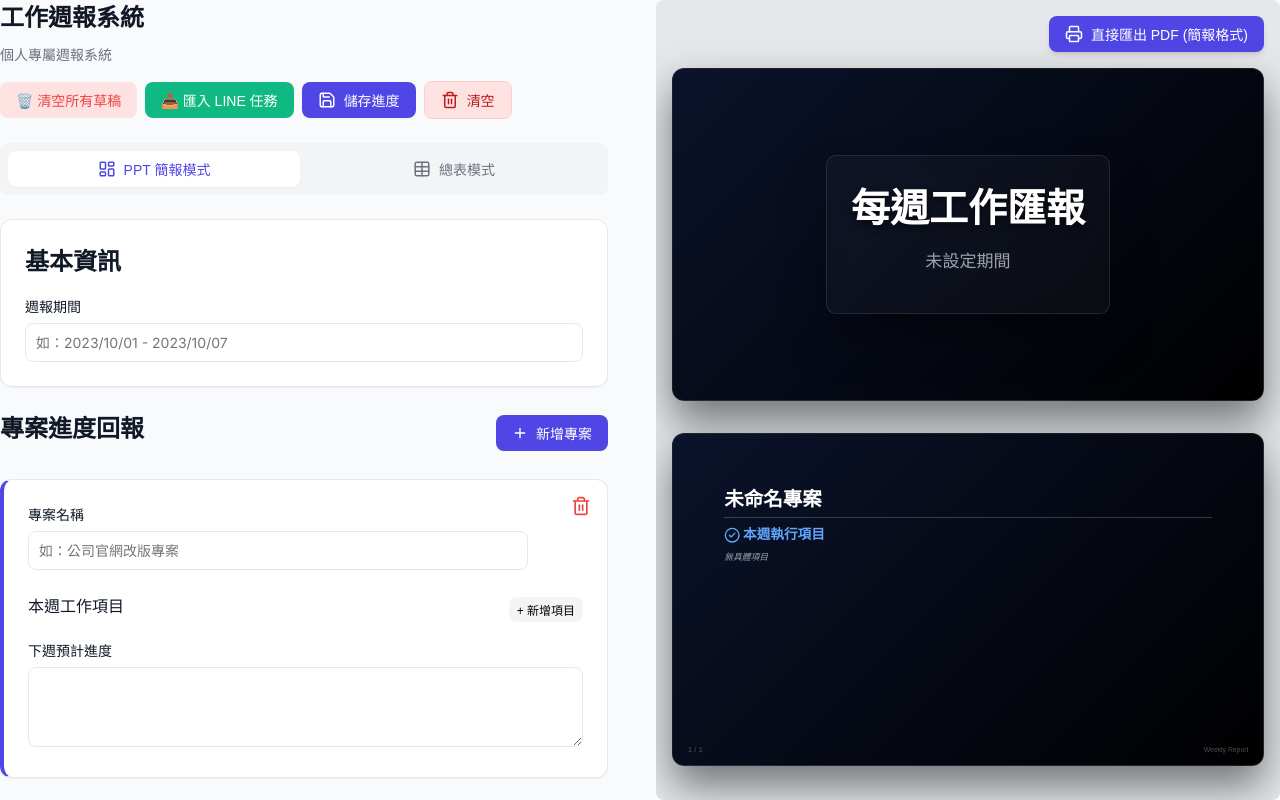
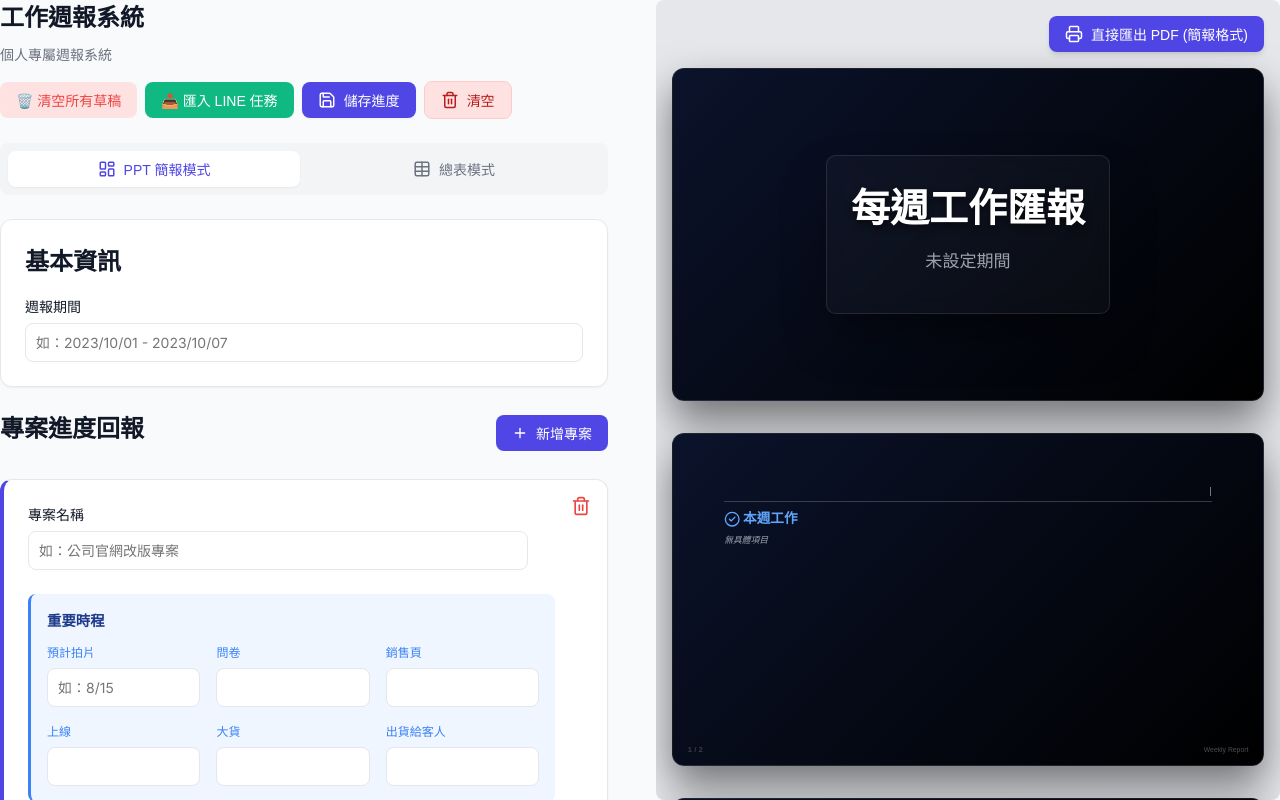
Before and after one commit to soniiifun/weekly-report, a Next.js app: page / in a window 1280 px wide. Both pictures are taken after a click on the button "新增專案". Built offline with nearby package versions, Linux system fonts and the light colour scheme.

Commit message:
Implement global timeline and milestone editing

```diff
--- a/src/app/api/generate/route.ts
+++ b/src/app/api/generate/route.ts
@@ -32,7 +32,8 @@ export async function POST(request: Request) {
 介面定義：
 interface Contact { person: string; progress: string; }
 interface Task { id: string; description: string; hasContact: boolean; contact?: Contact; }
-interface Project { id: string; name: string; tasks: Task[]; nextWeekPlan: string; }
+interface Milestones { filming?: string; questionnaire?: string; salesPage?: string; launch?: string; bulkArrival?: string; shipping?: string; }
+interface Project { id: string; name: string; tasks: Task[]; nextWeekPlan: string; milestones?: Milestones; }
 interface ReportData { employeeName: string; department: string; dateRange: string; projects: Project[]; }
 
 規則：
@@ -43,7 +44,8 @@ interface ReportData { employeeName: string; department: string; dateRange: stri
 5. tasks: 該專案底下的工作項目。每個 task 請產生一個唯一的 id (例如 "t1", "t2")。
 6. contact: 如果工作項目有提到聯絡人、窗口或溝通進度，請將 hasContact 設為 true，並填寫 contact.person (聯絡人名字) 與 contact.progress (溝通進度)。否則 hasContact 設為 false。
 7. nextWeekPlan: 如果草稿有提到該專案下週的計畫，請填寫在這裡。沒有的話請留空字串。
-8. 你的輸出必須是一個純 JSON 物件，不要用 \`\`\`json 包裝，直接輸出 { 開頭的 JSON。
+8. milestones: 如果草稿有提到專案的重要時程，請盡量提取並放入 milestones 物件中。欄位包含：filming (拍片), questionnaire (問卷), salesPage (銷售頁), launch (上線), bulkArrival (大貨), shipping (出貨給客人)。請填入日期或簡短狀態（例如："10/12", "進行中"）。
+9. 你的輸出必須是一個純 JSON 物件，不要用 \`\`\`json 包裝，直接輸出 { 開頭的 JSON。
     `;
 
     const response = await ai.models.generateContent({
--- a/src/components/ReportApp.tsx
+++ b/src/components/ReportApp.tsx
@@ -2,7 +2,7 @@
 
 import React, { useState, useEffect } from 'react';
 import { Plus, Trash2, Printer, Save, CheckCircle2, Bot, LayoutDashboard, Table, ArrowRightCircle, Users } from 'lucide-react';
-import { ReportData, Project, Task } from '../types';
+import { ReportData, Project, Task, Milestones } from '../types';
 
 const defaultData: ReportData = {
   employeeName: '',
@@ -192,6 +192,19 @@ export default function ReportApp({ currentUser = 'Guest' }: ReportAppProps) {
     }));
   };
 
+  const updateMilestone = (projectId: string, field: keyof Milestones, value: string) => {
+    setData(prev => ({
+      ...prev,
+      projects: prev.projects.map(p => {
+        if (p.id === projectId) {
+          const currentMilestones = p.milestones || {};
+          return { ...p, milestones: { ...currentMilestones, [field]: value } };
+        }
+        return p;
+      })
+    }));
+  };
+
   const addTask = (projectId: string) => {
     const newTask: Task = { id: Date.now().toString() + Math.random().toString(), description: '', hasContact: false, contact: { person: '', progress: '' } };
     setData(prev => ({
@@ -320,6 +333,36 @@ export default function ReportApp({ currentUser = 'Guest' }: ReportAppProps) {
               <div style={{ marginBottom: '1.5rem', width: '90%' }}>
                 <label>專案名稱</label>
                 <input className="input-field" value={project.name} onChange={e => updateProject(project.id, 'name', e.target.value)} placeholder="如：公司官網改版專案" />
+              </div>
+
+              <div style={{ marginBottom: '1.5rem', width: '95%', backgroundColor: '#EFF6FF', padding: '1rem', borderRadius: '0.5rem', borderLeft: '3px solid #3B82F6' }}>
+                <label style={{ fontSize: '0.9rem', fontWeight: 'bold', color: '#1E3A8A', marginBottom: '0.8rem', display: 'block' }}>重要時程</label>
+                <div style={{ display: 'grid', gridTemplateColumns: 'repeat(3, 1fr)', gap: '1rem' }}>
+                  <div>
+                    <label style={{ fontSize: '0.75rem', color: '#3B82F6' }}>預計拍片</label>
+                    <input className="input-field" value={project.milestones?.filming || ''} onChange={e => updateMilestone(project.id, 'filming', e.target.value)} placeholder="如：8/15" />
+                  </div>
+                  <div>
+                    <label style={{ fontSize: '0.75rem', color: '#3B82F6' }}>問卷</label>
+                    <input className="input-field" value={project.milestones?.questionnaire || ''} onChange={e => updateMilestone(project.id, 'questionnaire', e.target.value)} />
+                  </div>
+                  <div>
+                    <label style={{ fontSize: '0.75rem', color: '#3B82F6' }}>銷售頁</label>
+                    <input className="input-field" value={project.milestones?.salesPage || ''} onChange={e => updateMilestone(project.id, 'salesPage', e.target.value)} />
+                  </div>
+                  <div>
+                    <label style={{ fontSize: '0.75rem', color: '#3B82F6' }}>上線</label>
+                    <input className="input-field" value={project.milestones?.launch || ''} onChange={e => updateMilestone(project.id, 'launch', e.target.value)} />
+                  </div>
+                  <div>
+                    <label style={{ fontSize: '0.75rem', color: '#3B82F6' }}>大貨</label>
+                    <input className="input-field" value={project.milestones?.bulkArrival || ''} onChange={e => updateMilestone(project.id, 'bulkArrival', e.target.value)} />
+                  </div>
+                  <div>
+                    <label style={{ fontSize: '0.75rem', color: '#3B82F6' }}>出貨給客人</label>
+                    <input className="input-field" value={project.milestones?.shipping || ''} onChange={e => updateMilestone(project.id, 'shipping', e.target.value)} />
+                  </div>
+                </div>
               </div>
 
               <div style={{ marginBottom: '1rem' }}>
@@ -565,27 +608,27 @@ export default function ReportApp({ currentUser = 'Guest' }: ReportAppProps) {
                 }
               });
 
-              return slidesData.map((slideData, idx) => (
+              const slidesElements = slidesData.map((slideData, idx) => (
                 <div key={`${slideData.project.id}-${slideData.part}`} className="slide">
-                  <div className="slide-page-num">{idx + 1} / {slidesData.length}</div>
+                  <div className="slide-page-num">{idx + 1} / {slidesData.length + 1}</div>
                   <div className="slide-watermark">Weekly Report</div>
 
                   <div className="slide-header">
                     <h2 className="slide-title">
-                      {slideData.project.name || '未命名專案'}
-                      {slideData.totalParts > 1 && <span style={{ fontSize: '2.5cqi', color: '#60A5FA', marginLeft: '1cqi' }}>(Part {slideData.part}/{slideData.totalParts})</span>}
+                      {slideData.project.name}
+                      {slideData.totalParts > 1 && <span style={{ fontSize: '50%', opacity: 0.7, marginLeft: '1cqi' }}>(Part {slideData.part})</span>}
                     </h2>
                     <div className="slide-meta">
-
-                      <div style={{ fontSize: '0.875rem', opacity: 0.7 }}>{data.dateRange}</div>
+                      {data.employeeName} | {data.department}
                     </div>
                   </div>
 
                   <div className="slide-content">
-                    {/* Left Column: This Week Tasks */}
+
                     <div className="slide-col">
                       <div className="slide-col-title">
-                        <CheckCircle2 /> 本週執行項目
+                        <CheckCircle2 size={16} />
+                        <span>本週工作</span>
                       </div>
                       <div className="slide-tasks-container">
                         {slideData.tasks.length === 0 && <p style={{ color: '#9CA3AF', fontStyle: 'italic', fontSize: '1.8cqi' }}>無具體項目</p>}
@@ -613,6 +656,45 @@ export default function ReportApp({ currentUser = 'Guest' }: ReportAppProps) {
                     </div>
                 </div>
               ));
+
+              const timelineSlide = (
+                <div key="timeline-overview" className="slide">
+                  <div className="slide-page-num">{slidesData.length + 1} / {slidesData.length + 1}</div>
+                  <div className="slide-watermark">Weekly Report</div>
+                  <div className="slide-header">
+                    <h2 className="slide-title">
+                      <LayoutDashboard style={{ display: 'inline', marginRight: '1cqi', verticalAlign: '-0.15em' }}/>
+                      專案時程總覽
+                    </h2>
+                  </div>
+                  <div className="slide-content" style={{ display: 'flex', flexDirection: 'column', gap: '1cqi', height: '100%' }}>
+                    <div style={{ display: 'flex', borderBottom: '1px solid rgba(255,255,255,0.2)', paddingBottom: '1cqi', marginBottom: '1cqi' }}>
+                      <div style={{ width: '20%', fontWeight: 'bold', color: '#9CA3AF', fontSize: '2cqi' }}>專案名稱</div>
+                      <div style={{ width: '13%', textAlign: 'center', color: '#9CA3AF', fontSize: '1.8cqi' }}>預計拍片</div>
+                      <div style={{ width: '13%', textAlign: 'center', color: '#9CA3AF', fontSize: '1.8cqi' }}>問卷</div>
+                      <div style={{ width: '13%', textAlign: 'center', color: '#9CA3AF', fontSize: '1.8cqi' }}>銷售頁</div>
+                      <div style={{ width: '13%', textAlign: 'center', color: '#9CA3AF', fontSize: '1.8cqi' }}>上線</div>
+                      <div style={{ width: '14%', textAlign: 'center', color: '#9CA3AF', fontSize: '1.8cqi' }}>大貨</div>
+                      <div style={{ width: '14%', textAlign: 'center', color: '#9CA3AF', fontSize: '1.8cqi' }}>出貨給客人</div>
+                    </div>
+                    <div style={{ flex: 1, overflowY: 'auto', display: 'flex', flexDirection: 'column', gap: '1cqi', paddingRight: '1cqi' }}>
+                      {data.projects.filter(p => p.name.trim() !== '').map(p => (
+                        <div key={`tl-${p.id}`} style={{ display: 'flex', alignItems: 'center', background: 'rgba(255,255,255,0.05)', padding: '1cqi', borderRadius: '1cqi', borderLeft: '0.4cqi solid #3B82F6' }}>
+                          <div style={{ width: '20%', fontWeight: 'bold', color: '#60A5FA', fontSize: '2cqi', whiteSpace: 'nowrap', overflow: 'hidden', textOverflow: 'ellipsis', paddingRight: '1cqi' }}>{p.name}</div>
+                          <div style={{ width: '13%', textAlign: 'center', color: '#F3F4F6', fontSize: '1.8cqi' }}>{p.milestones?.filming || '-'}</div>
+                          <div style={{ width: '13%', textAlign: 'center', color: '#F3F4F6', fontSize: '1.8cqi' }}>{p.milestones?.questionnaire || '-'}</div>
+                          <div style={{ width: '13%', textAlign: 'center', color: '#F3F4F6', fontSize: '1.8cqi' }}>{p.milestones?.salesPage || '-'}</div>
+                          <div style={{ width: '13%', textAlign: 'center', color: '#F3F4F6', fontSize: '1.8cqi' }}>{p.milestones?.launch || '-'}</div>
+                          <div style={{ width: '14%', textAlign: 'center', color: '#F3F4F6', fontSize: '1.8cqi' }}>{p.milestones?.bulkArrival || '-'}</div>
+                          <div style={{ width: '14%', textAlign: 'center', color: '#F3F4F6', fontSize: '1.8cqi' }}>{p.milestones?.shipping || '-'}</div>
+                        </div>
+                      ))}
+                    </div>
+                  </div>
+                </div>
+              );
+
+              return [...slidesElements, timelineSlide];
             })()}
           </div>
         )}
```
Also changed, not shown: src/types/index.ts (+10 -0 lines).
